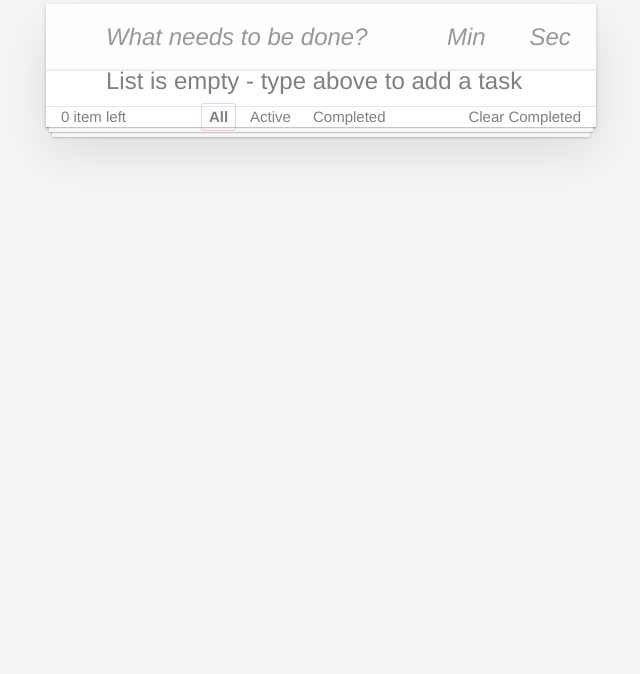
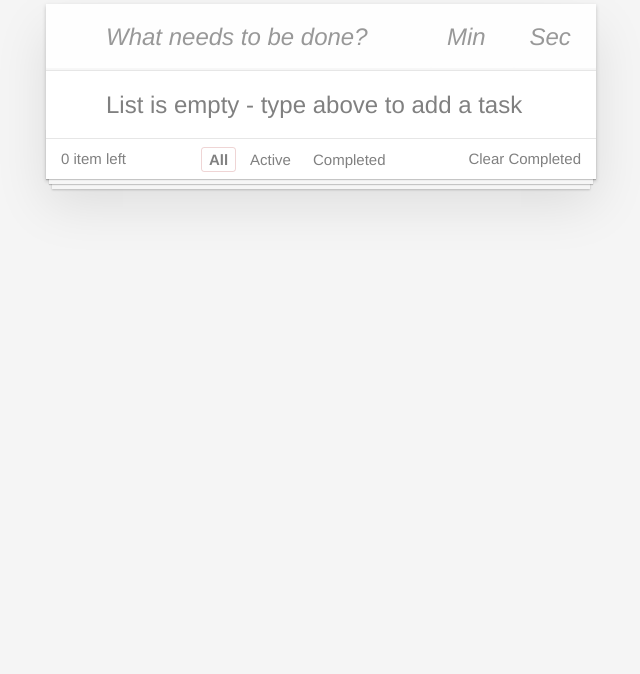
Before and after one commit to AntonGitCode/todotimer, a React app: page public/index.html in a window 1280 px wide. Shown: the part 126-800 px from the top of the page, without its empty margins (319-959 px from the left). Built offline with nearby package versions, Linux system fonts and the light colour scheme.

Commit message:
last v before create new branch

```diff
--- a/public/index.html
+++ b/public/index.html
@@ -9,13 +9,13 @@
       content="Todo App on React"
     />
     <script src="https://kit.fontawesome.com/1710675094.js" crossorigin="anonymous"></script>
-    <link rel="stylesheet" href="https://cdn.jsdelivr.net/npm/bootstrap@5.2.3/dist/css/bootstrap.min.css">
+    <!-- <link rel="stylesheet" href="https://cdn.jsdelivr.net/npm/bootstrap@5.2.3/dist/css/bootstrap.min.css"> -->
    <!-- // добавлено в последнем комите  -->
 
     <title>Todo App</title>
   </head>
   <body>
     <noscript>You need to enable JavaScript to run this app.</noscript>
-    <div id="wrapper"></div>
+    <div id="root"></div>
   </body>
 </html>
--- a/src/index.js
+++ b/src/index.js
@@ -4,5 +4,5 @@ import ReactDOM from 'react-dom/client'
 import './index.css'
 import App from './components/TodoApp'
 
-const root = ReactDOM.createRoot(document.getElementById('wrapper'))
+const root = ReactDOM.createRoot(document.getElementById('root'))
 root.render(<App />)
```
Also changed, not shown: build/asset-manifest.json, build/index.html, build/static/js/main.f87d4d4b.js.LICENSE.txt (renamed from build/static/js/main.480ad7c1.js.LICENSE.txt), 4 other files.
